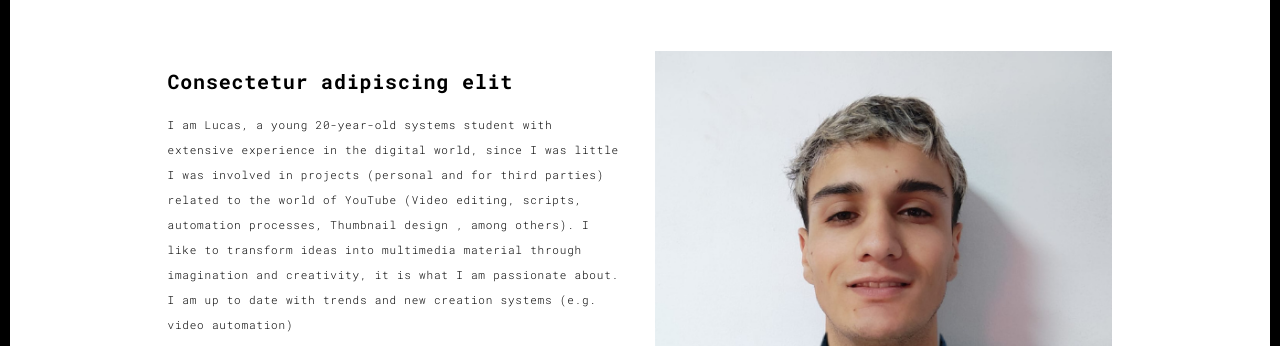
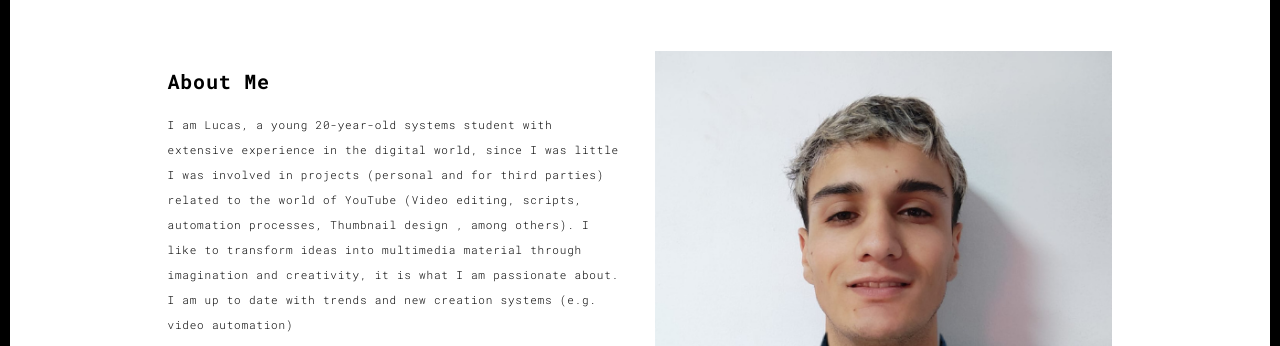
Before and after one commit to asapmediaof/web, a plain HTML site: page about.html in a window 1280 px wide. Shown: the part 151-497 px from the top of the page. Drawn offline with Linux system fonts and the light colour scheme.

Commit message:
Update about.html

```diff
--- a/about.html
+++ b/about.html
@@ -61,7 +61,7 @@
             <div class="col-md-10 col-md-offset-1">
               <div class="row">
                 <div class="col-xs-12 col-md-6">
-                  <h3>Consectetur adipiscing elit</h3>
+                  <h3>About Me</h3>
                   <p>I am Lucas, a young 20-year-old systems student with extensive experience in the digital world, since I was little I was involved in projects (personal and for third parties) related to the world of YouTube (Video editing, scripts, automation processes, Thumbnail design , among others). I like to transform ideas into multimedia material through imagination and creativity, it is what I am passionate about. I am up to date with trends and new creation systems (e.g. video automation)</p>
 
                   <h2>Tools</h2>
```
